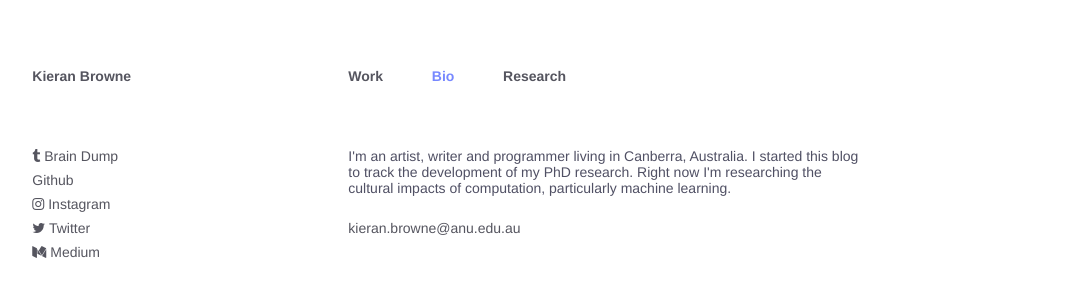
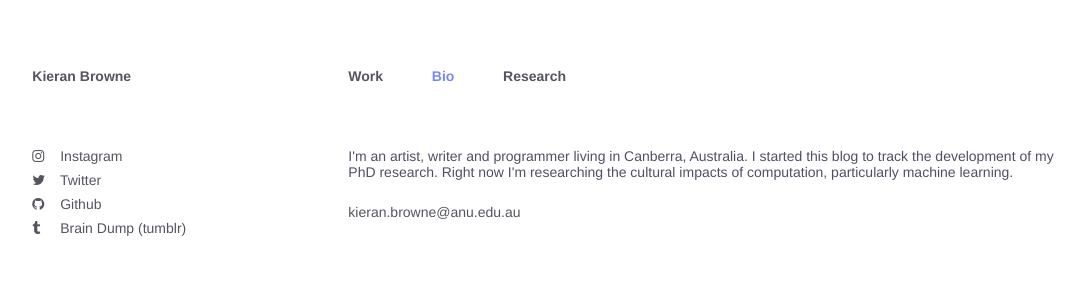
Before and after one commit to kieranbrowne/kieranbrowne.github.io, a Jekyll site: the page built from bio.html, in a window 1280 px wide. Shown: the top 300 px of the page, without its empty margins (89-1174 px from the left). Built offline with Jekyll 4.4.1, drawn with Linux system fonts in a browser that asks for light colours.

Commit message:
more tweaks

```diff
--- a/bio.html
+++ b/bio.html
@@ -10,11 +10,11 @@ classes: page
   <div class="col-1"></div>
   <div class="post col-3 col-sm-12">
     <ul class="side-menu">
-      <li><a href="//braindump.kieranbrowne.com"><i class="fa fa-tumblr" aria-hidden="true"></i> Brain Dump</a><br></li>
-      <li><a href="//www.github.com/kieranbrowne"> Github</a><br></li>
-      <li><a href="//www.instagram.com/_kieranbrowne"><i class="fa fa-instagram" aria-hidden="true"></i> Instagram</a><br></li>
-      <li><a href="//twitter.com/kieran_browne_"><i class="fa fa-twitter" aria-hidden="true"></i> Twitter</a></li>
-      <li><a href="//medium.com/@kierantbrowne"><i class="fa fa-medium" aria-hidden="true"></i> Medium</a></li>
+      <li><a href="//www.instagram.com/_kieranbrowne"><span style="width: 24px; display: inline-block;"><i class="fa fa-instagram" aria-hidden="true"></i></span> Instagram</a><br></li>
+      <li><a href="//twitter.com/kieran_browne_"><span style="width: 24px; display: inline-block;"><i class="fa fa-twitter" aria-hidden="true"></i></span> Twitter</a></li>
+      <li><a href="//www.github.com/kieranbrowne"><span style="width: 24px; display: inline-block;"><i class="fa fa-github" aria-hidden="true"></i></span> Github</a><br></li>
+      <!-- <li><a href="//medium.com/@kieranbrowne"><span style="width: 24px; display: inline-block;"><i class="fa fa-medium" aria-hidden="true"></i></span> Medium</a></li> -->
+      <li><a href="//braindump.kieranbrowne.com"><span style="width: 24px; display: inline-block;"><i class="fa fa-tumblr" aria-hidden="true"></i></span> Brain Dump (tumblr)</a><br></li>
     </ul>
     <!-- <div class="avatar"> -->
     <!--   <img src="/images/avatar.png" alt=""> -->
--- a/style.scss
+++ b/style.scss
@@ -33,6 +33,15 @@ $baseline: 8px;
 
 @include gen-grid(12,$gutter,100%);
 
+@function col-width($n,$include-gutter: true) {
+  @if($include-gutter == true) {
+    @return calc((96.3 * 1vw - #{$gutter} * 13)/12 * #{$n} +  #{$gutter}  * #{$n})
+  } @else {
+    @return calc((96.3 * 1vw - 0 #{$gutter} *13)/12 * #{$n} +  #{$gutter}  * #{$n - 1})
+  }
+}
+
+
 body {
   background: $white;
   // font-family: $body-font;
@@ -54,7 +63,7 @@ h1, h2, h3, h4, h5, h6 {
 ul, p {
   @include baseline(14px,$baseline*2,$baseline*5);
   color: darken(rgb(80,80,100),0%);
-  max-width: 40vw;
+  // max-width: 40vw;
 }
 
 .side-menu {
@@ -131,8 +140,23 @@ code {
   height: $baseline*10;
 }
 
+.slider:not(.slick-initialized) img ,
+.slick-slide img ,
 p img {
   max-width: 100%;
+}
+
+.slider:not(.slick-initialized) > div {
+  display: none;
+  &:first-of-type {
+    display: block;
+  }
+}
+
+.slick-slider,
+.slick-track,
+.slick-slide {
+  outline: none;
 }
 
 blockquote > p {
--- a/work.html
+++ b/work.html
@@ -3,5 +3,4 @@ layout: work
 ---
 
 <p>
-  Check my shiz
 </p>
```
Also changed, not shown: index.html (+28 -1 lines), images/ava-1.jpg (added), images/nest-projected.jpg (added), images/rhizome.jpg (added).
